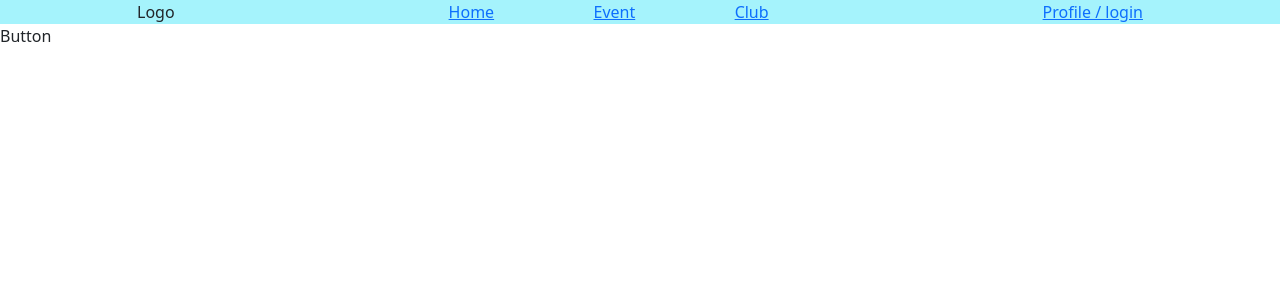
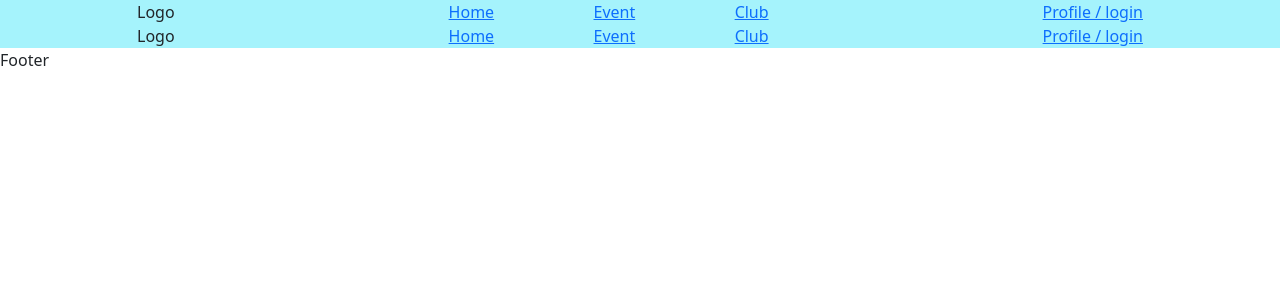
Before and after one commit to pantheepatel/CampusConnect.github.io, a React (Create React App) app in the folder campus-connect-app/: page / in a window 1280 px wide. Shown: the top 300 px of the page. Built offline with nearby package versions, Linux system fonts and the light colour scheme.

Commit message:
changes in links pages

```diff
--- a/campus-connect-app/src/App.js
+++ b/campus-connect-app/src/App.js
@@ -7,29 +7,31 @@ import EventList from './components/event/EventList';
 import ClubList from './components/club/ClubList';
 import EventForm from './components/event/EventForm';
 import ClubForm from './components/club/ClubForm';
-import ClubListMy from './components/club/ClubListMy';
-import EventListMy from './components/event/EventListMy';
 import UserProfileCard from './components/user/UserProfileCard';
 import Auth from './components/Auth';
+import Home from './pages/Home';
+import Events from './pages/Events';
+import Clubs from './pages/Clubs';
+import UserProfile from './pages/UserProfile';
 function App() {
   return (
     <div>
       <Router>
         <Header></Header>
         <Routes>
-          <Route path='/' element={<Button />} />
+          <Route path='/' element={<Home />} />
           <Route path='event'>
-            <Route path='' element={<EventList />}></Route>
+            <Route path='' element={<Events />}></Route>
             <Route path='addEvent' element={<EventForm />} />
             <Route path='myEvent' element={<EventList />} />
           </Route>
           <Route path='club'>
-            <Route path='' element={<ClubList />}></Route>
+            <Route path='' element={<Clubs />}></Route>
             <Route path='addClub' element={<ClubForm />} />
             <Route path='myClub' element={<ClubList />} />
           </Route>
           <Route path='profile'>
-            <Route path='' element={<UserProfileCard />}></Route>
+            <Route path='' element={<UserProfile />}></Route>
             <Route path='auth' element={<Auth />} />
           </Route>
         </Routes>
--- a/campus-connect-app/src/components/user/UserProfileCard.js
+++ b/campus-connect-app/src/components/user/UserProfileCard.js
@@ -2,6 +2,14 @@ import React from 'react'
 import { BrowserRouter as Router,Route, Routes, Link, Outlet } from "react-router-dom";
 
 function UserProfileCard() {
+  let userProfile=[
+    {
+      name:'xyz',
+      email:'xyz@gmail.com',
+      photo:'image', // in navbar too, display in circle format.
+      interest:['abc','pqr','hao']
+    }
+  ]
   return (
     <div>UserProfileCard
       <br />
--- a/campus-connect-app/src/pages/Home.js
+++ b/campus-connect-app/src/pages/Home.js
@@ -0,0 +1,15 @@
+import React from 'react';
+import Header from '../components/common/Header';
+import Footer from '../components/common/Footer';
+
+function Home() {
+  return (
+    <div>
+        <Header></Header>
+        <div></div>
+        <Footer></Footer>
+    </div>
+  )
+}
+
+export default Home
```
